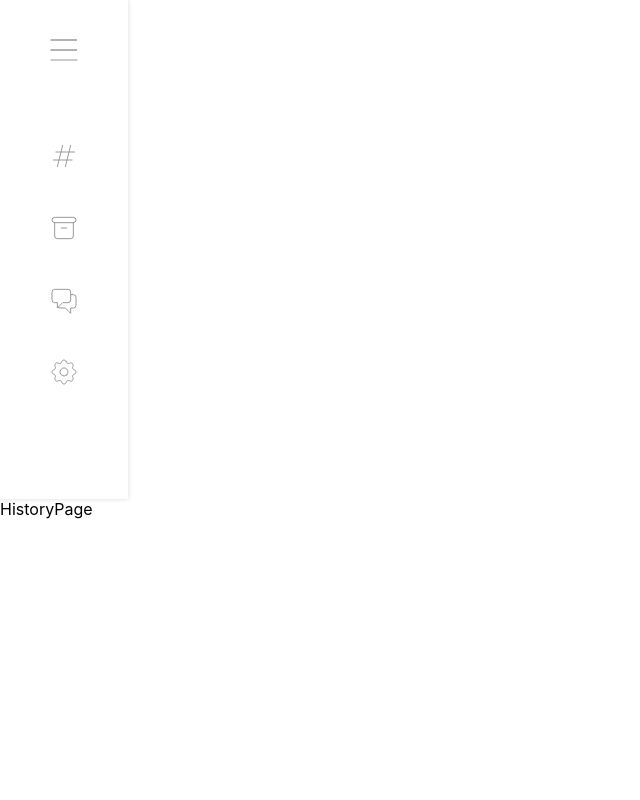
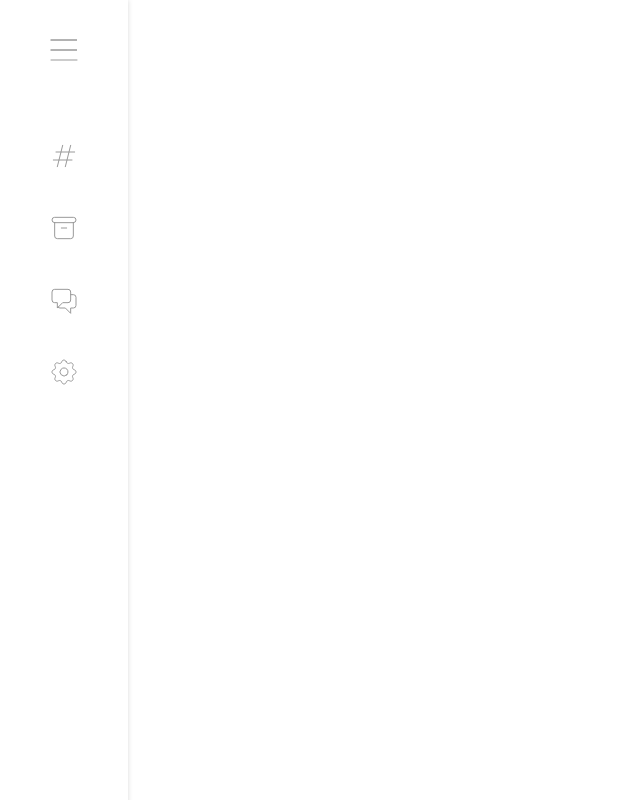
Before and after one commit to BCSDLab/KOALA_FRONT_END, a React (Create React App) app: page /history in a window 1280 px wide. Shown: the top 800 px of the page, without its empty margins (0-640 px from the left). Built offline with nearby package versions, Linux system fonts and the light colour scheme.

Commit message:
[#4] style :  SideNavbar height 수정 및 전체화면 비율 수정

```diff
--- a/public/index.html
+++ b/public/index.html
@@ -1,6 +1,13 @@
 <!DOCTYPE html>
 <html lang="en">
   <head>
+    <style>
+      html,
+      body {
+        width:100%;
+        height:100%;
+      }
+    </style>
     <meta charset="utf-8" />
     <link rel="icon" href="%PUBLIC_URL%/favicon.ico" />
     <meta name="viewport" content="width=device-width, initial-scale=1" />
--- a/src/App.js
+++ b/src/App.js
@@ -6,8 +6,12 @@ import HistoryPage from 'pages/HistoryPage';
 import KeywordPage from 'pages/KeywordPage';
 import MyPage from 'pages/MyPage';
 import styled from 'styled-components';
+import 'App.css';
 
-const Main = styled.div``;
+const Main = styled.div`
+  width: 100%;
+  height: 100%;
+`;
 
 const App = () => (
   <Main>
--- a/src/components/SideNavbar/index.js
+++ b/src/components/SideNavbar/index.js
@@ -4,13 +4,19 @@ import SideNavMenu from './SideNavMenu';
 
 const Nav = styled.div`
   width: 80px;
-  height: 90%;
+  height: 805px;
   padding: 40px 24px 91px;
   box-shadow: 0 0 5px 0 rgba(0, 0, 0, 0.15);
   background-color: #fff;
   display: flex;
   flex-direction: column;
   align-items: center;
+`;
+
+const NavContainer = styled.div`
+  width: 395px;
+  height: 90%;
+  display: flex;
 `;
 
 const Block = styled.div`
@@ -37,15 +43,6 @@ const SetBlock = styled(Block)`
   margin: ${({ isSideMenu }) => (isSideMenu ? ` 250px 0 0 0  ` : ` 20px 0`)}};
 `;
 
-const OpenMenu = styled.div`
-  width: 32px;
-  height: 32px;
-
-  display: flex;
-  justify-content: center;
-  align-items: center;
-`;
-
 const MenuButton = styled.button`
   width: 26px;
   height: 20px;
@@ -56,12 +53,6 @@ const MenuButton = styled.button`
   background-color: #fff;
   justify-content: center;
   align-items: center;
-`;
-
-const NavContainer = styled.div`
-  width: 395px;
-  height: 100%;
-  display: flex;
 `;
 
 const SideNavbar = () => {
--- a/src/components/SideNavbar/styles.js
+++ b/src/components/SideNavbar/styles.js
@@ -2,8 +2,8 @@ import styled from 'styled-components';
 
 export const SideMenuBackground = styled.div`
   width: 270px;
-  height: 100%;
-  padding: 40px 0 47px;
+  height: 860px;
+  padding: 38px 0 38px;
   background-color: #f6f7f8;
 `;
 
```
